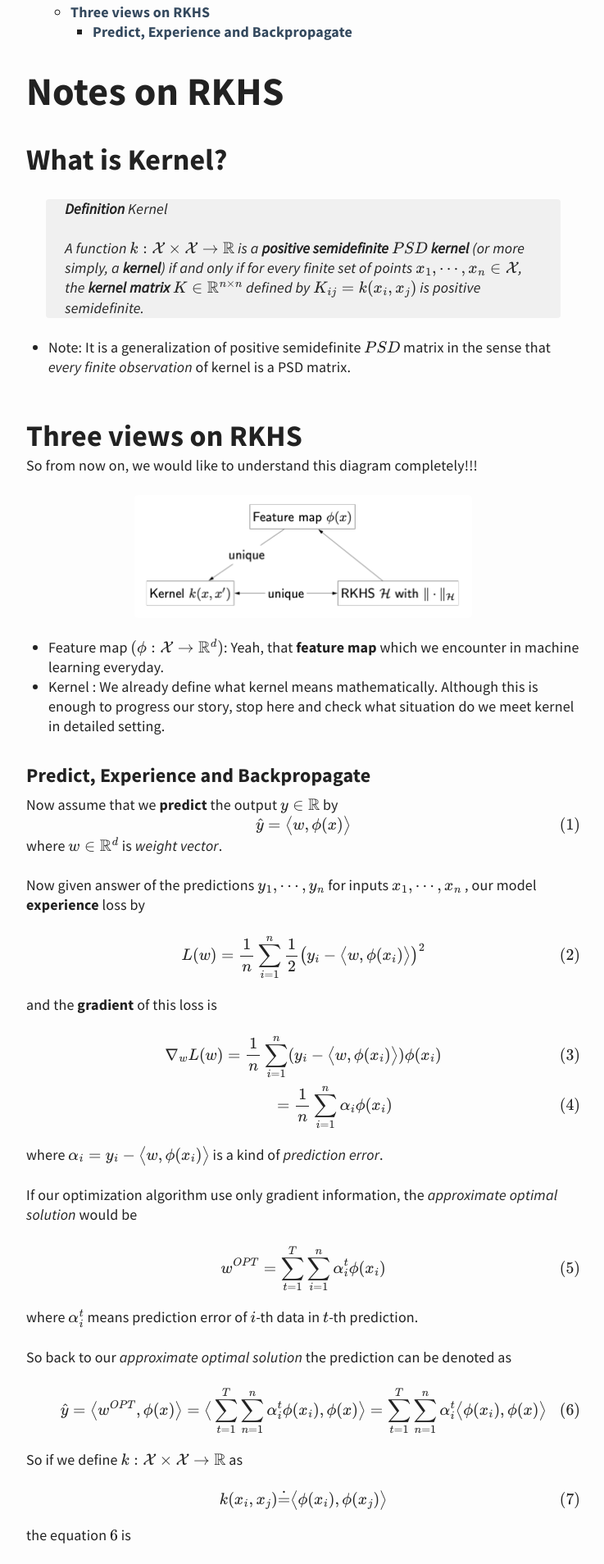
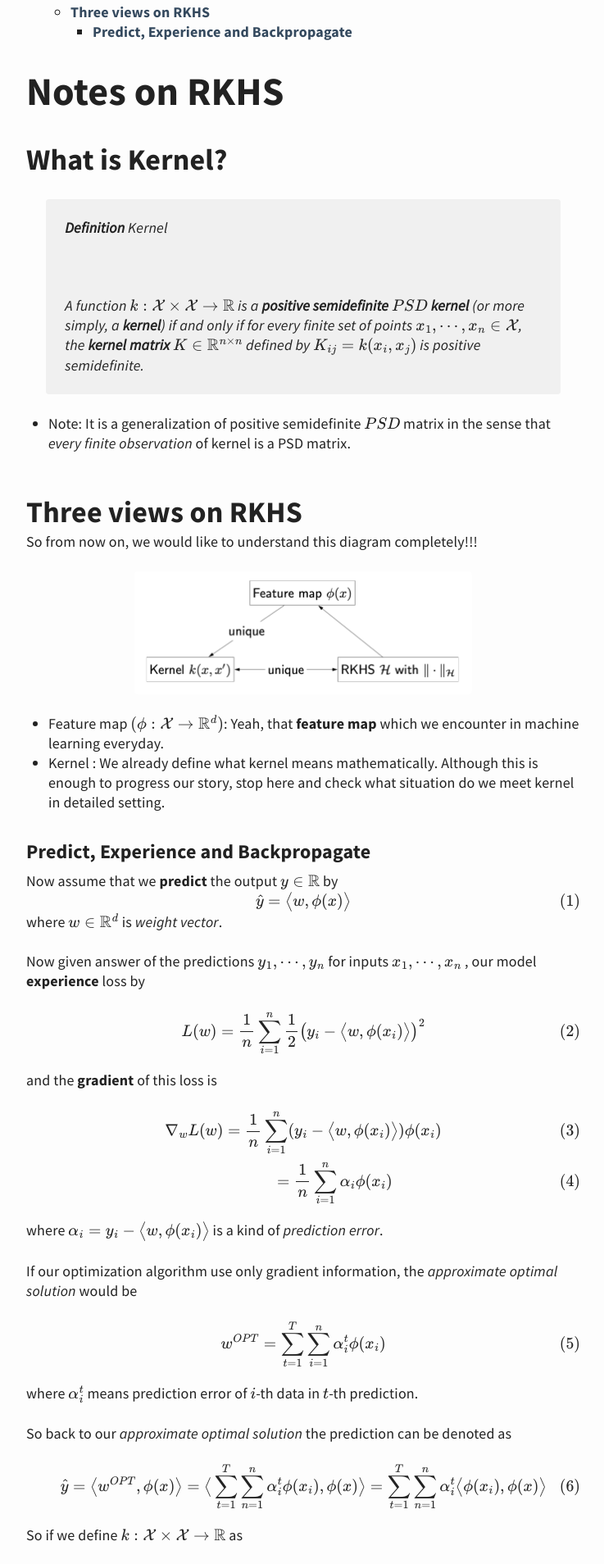
Before and after one commit to edmophia/edmophia.github.io, a Jekyll site: the page built from _posts/SVGD/2018-10-31-Notes on RKHS.md, in a window 1280 px wide. Shown: the part 482-2390 px from the top of the page at 82% size, without its empty margins (270-1007 px from the left). Built offline with Jekyll 4.4.1, drawn with Linux system fonts in a browser that asks for light colours; formulas are drawn with MathJax 3; a script that is not in the unit is left out.

Commit message:
no message

```diff
--- a/_sass/typography.scss
+++ b/_sass/typography.scss
@@ -44,7 +44,7 @@ blockquote {
 	background-color: darken($background-color, 5%);
 	padding: 0 1.3em; /* 24px/18px */
 	p, ul, ol {
-		padding: 0.01em 0; /* 24px/18px */
+		padding: 1.3em 0; /* 24px/18px */
 	}
 }
 
@@ -86,7 +86,7 @@ blockquote {
 	background-color: darken($background-color, 5%);
 	padding: 0 1.313334em; /* 24px/18px */
 	p, ul, ol {
-		padding: 0.013334em 0; /* 24px/18px */
+		padding: 1.3em 0; /* 24px/18px */
 	}
 }
 
```
